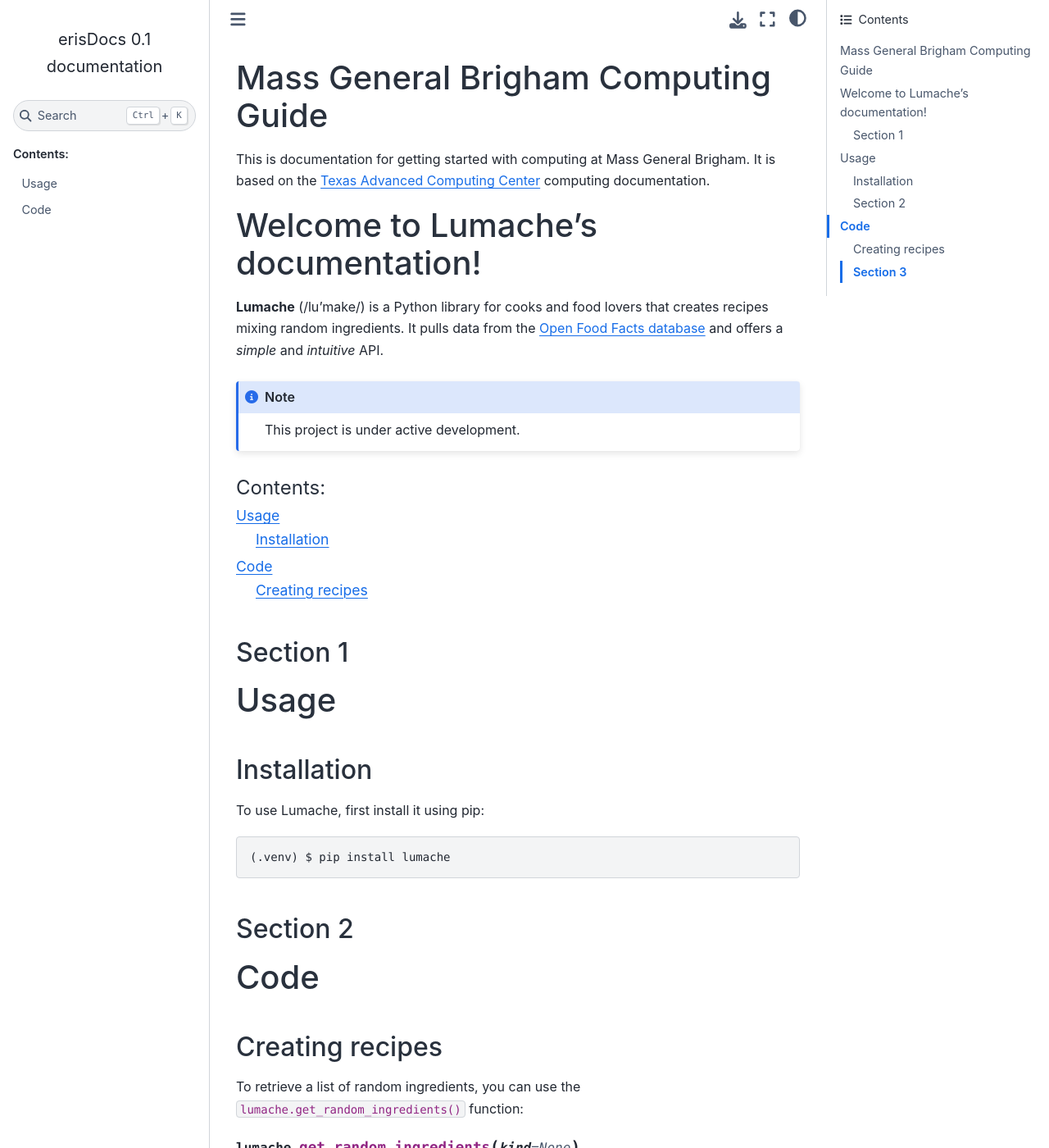
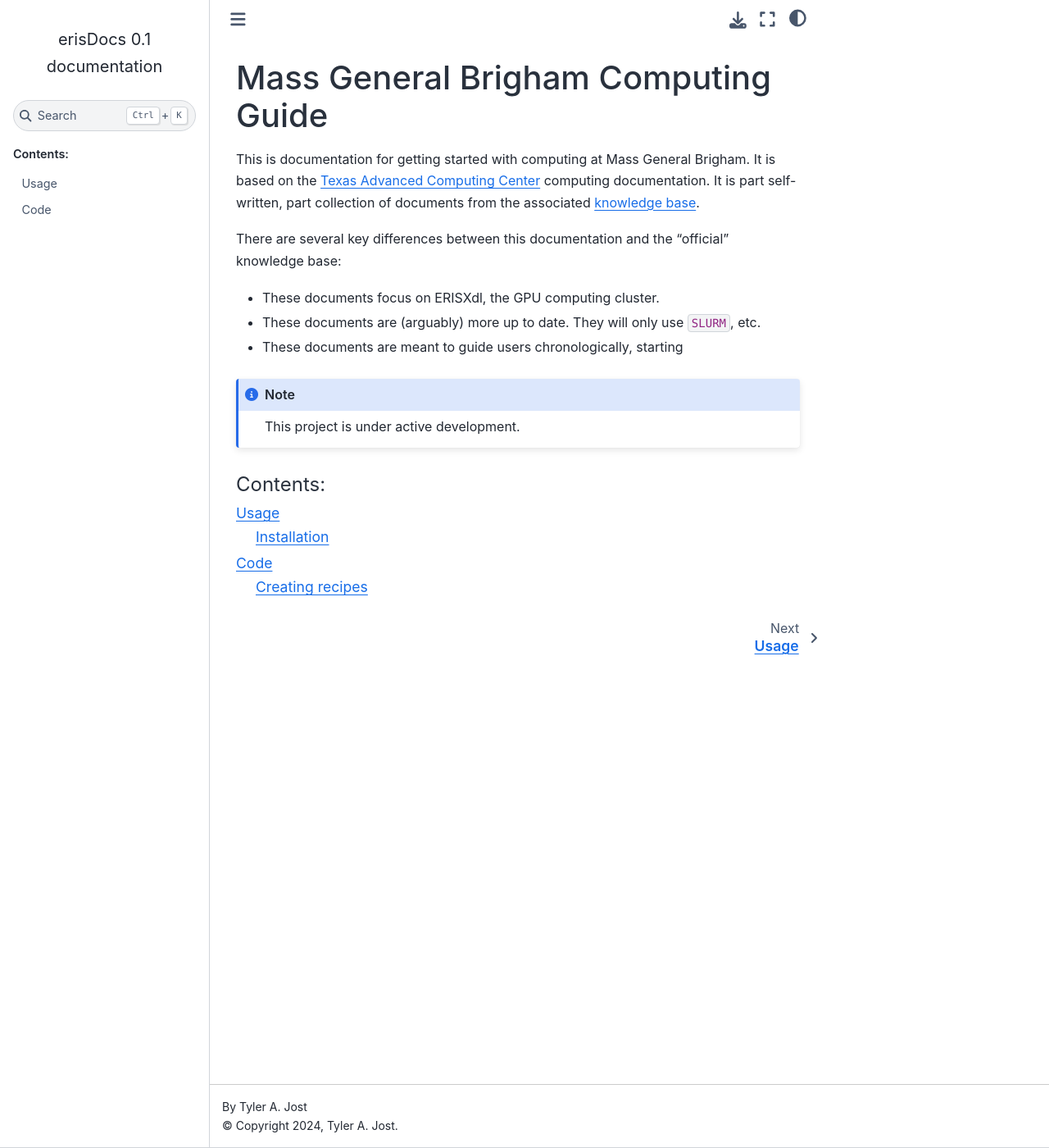
Before and after one commit to TylerJost/erisDocs, a Sphinx documentation site: the page built from docs/source/index.rst, in a window 1280 px wide and 1400 px high. Shown: the whole window at 82% size. Built offline with Sphinx 7.4.7 and the Sphinx Book theme 1.1.4, drawn with Linux system fonts in a browser that asks for light colours; pages that are not in the unit, such as notebooks, are missing from menus; some of the changed lines change nothing that is shown; some of the changed text lies outside the part shown.

Commit message:
More information about repo purpose

```diff
--- a/docs/source/index.rst
+++ b/docs/source/index.rst
@@ -1,17 +1,15 @@
 Mass General Brigham Computing Guide
-======================
+=============================================
 
 This is documentation for getting started with computing at Mass General Brigham. It is based on the
 `Texas Advanced Computing Center <https://docs.tacc.utexas.edu/hpc/lonestar6/>`_
-computing documentation.
+computing documentation. It is part self-written, part collection of documents from the associated `knowledge base <https://rc.partners.org/kb>`_.
 
-Welcome to Lumache's documentation!
-===================================
+There are several key differences between this documentation and the "official" knowledge base:
 
-**Lumache** (/lu'make/) is a Python library for cooks and food lovers that
-creates recipes mixing random ingredients.  It pulls data from the `Open Food
-Facts database <https://world.openfoodfacts.org/>`_ and offers a *simple* and
-*intuitive* API.
+- These documents focus on ERISXdl, the GPU computing cluster.
+- These documents are (arguably) more up to date. They will only use :code:`SLURM`, etc.
+- These documents are meant to guide users chronologically, starting
 
 .. note::
 
@@ -25,23 +23,23 @@
    code
    answers
 
-Section 1
----------
+.. Section 1
+.. ---------
 
-.. include:: usage.rst
+.. .. include:: usage.rst
 
-Section 2
----------
+.. Section 2
+.. ---------
 
-.. include:: code.rst
+.. .. include:: code.rst
 
-Section 3
----------
+.. Section 3
+.. ---------
 
-.. include:: answers.md
+.. .. include:: answers.md
 
-.. .. toctree::
-..    usage
-..    code
-..    usage2
-..    answers
+.. .. .. toctree::
+.. ..    usage
+.. ..    code
+.. ..    usage2
+.. ..    answers
```
